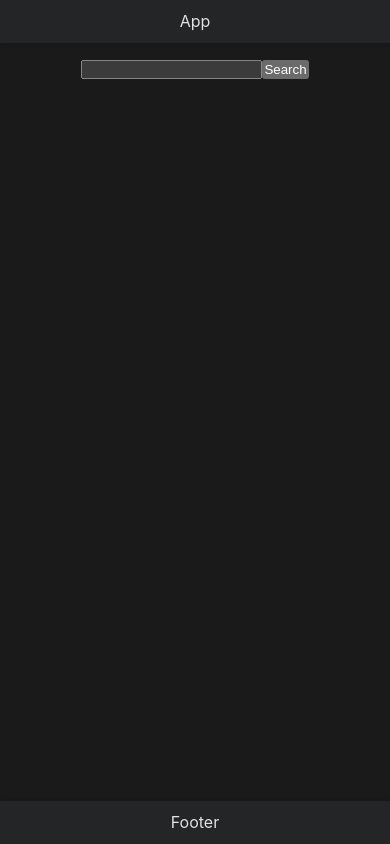
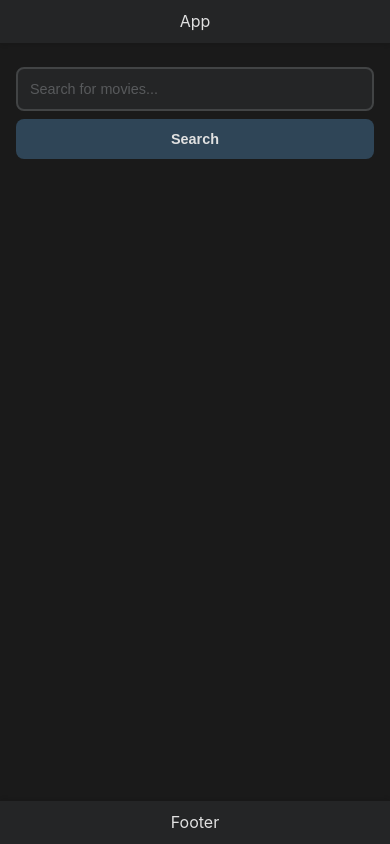
Before and after one commit to SunSundr/rsschool-react-course-tasks, a React (Vite) app: page / in a window 390 px wide. Built offline with nearby package versions, Linux system fonts and the light colour scheme; no server answers.

Commit message:
feat: add searchbar styles

```diff
--- a/src/components/App/App.module.css
+++ b/src/components/App/App.module.css
@@ -28,10 +28,7 @@
   width: 100%;
   max-width: 1200px;
   padding: 1.5rem;
-  margin: 0.5rem;
-  /* background-color: var(--background-paper); */
-  /* border-radius: 8px; */
-  /* box-shadow: 0 1px 3px rgba(0, 0, 0, 0.1); */
+  margin: 0;
 }
 
 .footer {
--- a/src/components/App/App.tsx
+++ b/src/components/App/App.tsx
@@ -56,6 +56,11 @@ class App extends Component<unknown, AppState> {
     this.fetchSearch(trimmedQuery);
   };
 
+  handleClear = () => {
+    this.setState({ searchTerm: '', result: undefined });
+    localStorage.removeItem(LS_SEARCHTERM_KEY);
+  };
+
   componentDidMount() {
     this.fetchImagesConfig().then(() => this.fetchSearch(this.state.searchTerm));
   }
@@ -65,7 +70,11 @@ class App extends Component<unknown, AppState> {
       <div className={`${style.app} dark`}>
         <header className={style.header}>App</header>
         <main className={style.content}>
-          <SearchBar onSearch={this.handleSearch} initialValue={this.state.searchTerm} />
+          <SearchBar
+            onSearch={this.handleSearch}
+            onClear={this.handleClear}
+            initialValue={this.state.searchTerm}
+          />
           <div className={style.paper}>
             {this.state.result?.results.length === 0 ? (
               <Empty />
--- a/src/components/CardList/CardList.module.css
+++ b/src/components/CardList/CardList.module.css
@@ -3,6 +3,7 @@
   grid-template-columns: repeat(auto-fill, minmax(200px, 1fr));
   gap: 1.5rem;
   padding: 1rem;
+  margin-top: -1rem;
 }
 
 @media (max-width: 1199px) and (min-width: 992px) {
--- /dev/null
+++ b/src/components/SearchBar/SearchBar.module.css
@@ -0,0 +1,96 @@
+.searchBar {
+  display: flex;
+  gap: 0.75rem;
+  width: 100%;
+  max-width: 600px;
+  margin: 0.5rem 0 auto;
+}
+
+.inputContainer {
+  position: relative;
+  flex: 1;
+}
+
+.input {
+  width: 100%;
+  padding: 0.875rem 1rem;
+  font-size: 1rem;
+  background-color: var(--background-paper);
+  color: var(--text-primary);
+  border: 2px solid var(--border-light);
+  border-radius: 8px;
+
+  transition: border-color 0.2s ease;
+}
+
+@supports (outline: none) {
+  .input {
+    outline: none;
+  }
+}
+
+.input:focus {
+  border-color: var(--primary-main);
+}
+
+.input::placeholder {
+  color: var(--text-disabled);
+}
+
+.clearButton {
+  position: absolute;
+  right: 0.5rem;
+  top: 50%;
+  transform: translateY(-50%);
+  background: none;
+  border: none;
+  color: var(--text-secondary);
+  font-size: 1.25rem;
+  cursor: pointer;
+  padding: 0.25rem;
+  border-radius: 4px;
+  transition: color 0.2s ease;
+}
+
+.clearButton:hover {
+  color: var(--text-primary);
+  background-color: var(--background-elevated);
+}
+
+.searchButton {
+  padding: 0.875rem 1.5rem;
+  font-size: 1rem;
+  font-weight: 600;
+  background-color: var(--primary-main);
+  color: var(--text-primary);
+  border: none;
+  border-radius: 8px;
+  cursor: pointer;
+  transition: background-color 0.2s ease;
+  white-space: nowrap;
+}
+
+.searchButton:hover {
+  background-color: var(--primary-light);
+}
+
+.searchButton:active {
+  background-color: var(--primary-dark);
+}
+
+@media (max-width: 767px) {
+  .searchBar {
+    flex-direction: column;
+    gap: 0.5rem;
+  }
+
+  .input {
+    padding: 0.75rem;
+    font-size: 0.9rem;
+  }
+
+  .searchButton {
+    padding: 0.75rem 1rem;
+    font-size: 0.9rem;
+  }
+}
--- a/src/components/SearchBar/SearchBar.tsx
+++ b/src/components/SearchBar/SearchBar.tsx
@@ -1,7 +1,9 @@
 import { Component } from 'react';
+import styles from './SearchBar.module.css';
 
 interface SearchBarProps {
   onSearch: (query: string) => void;
+  onClear: () => void;
   initialValue: string;
 }
 
@@ -26,16 +28,32 @@ class SearchBar extends Component<SearchBarProps, SearchBarState> {
     this.props.onSearch(this.state.query);
   };
 
+  handleClear = () => {
+    this.setState({ query: '' });
+    this.props.onClear();
+  };
+
   render() {
     return (
-      <div>
+      <div className={styles.searchBar}>
+        <div className={styles.inputContainer}>
           <input
             type="text"
             value={this.state.query}
             onChange={this.handleChange}
             onKeyDown={this.handleKeyDown}
+            placeholder="Search for movies..."
+            className={styles.input}
           />
-        <button onClick={this.handleSubmit}>Search</button>
+          {this.state.query && (
+            <button onClick={this.handleClear} className={styles.clearButton}>
+              &#xD7;
+            </button>
+          )}
+        </div>
+        <button onClick={this.handleSubmit} className={styles.searchButton}>
+          Search
+        </button>
       </div>
     );
   }
```
Lines whose indentation alone changed are shown as unchanged.
